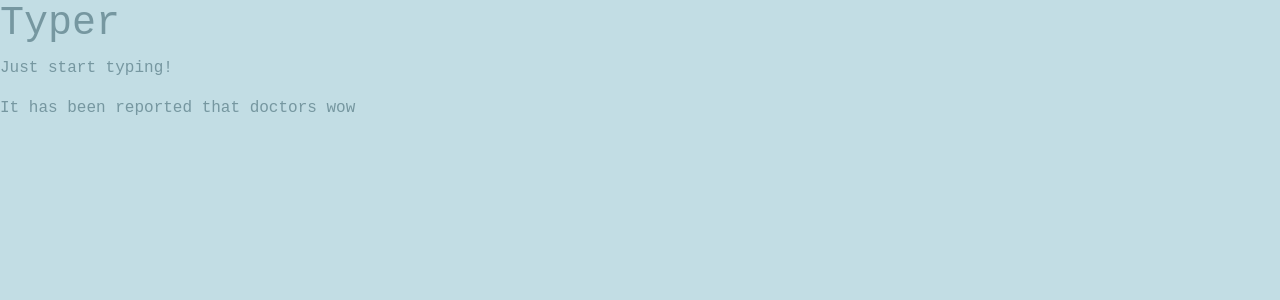
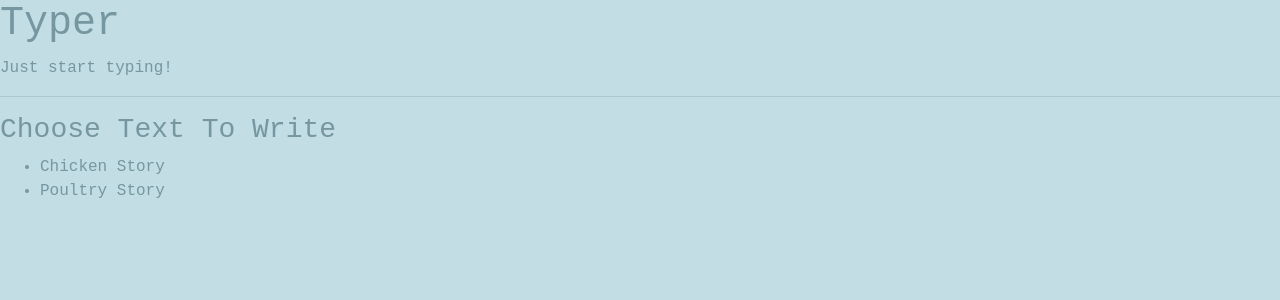
Before and after one commit to JaakkoTulkki/ddd-typist, a React app: page / in a window 1280 px wide. Shown: the top 300 px of the page. Built offline with nearby package versions, Linux system fonts and the light colour scheme.

Commit message:
Refactoring and making nicer in general.

```diff
--- a/src/index.tsx
+++ b/src/index.tsx
@@ -2,22 +2,23 @@ import React from "react";
 import ReactDOM from "react-dom";
 
 import * as styles from './scss/main.scss'
-import {Home} from "./react-app/screens/home/home";
+import {Home, TextToType} from "./react-app/screens/home/home";
+const stories = require('./texts.json');
 
-const text = 'It has been reported that doctors wow';// assessed the boys inside the cave on Saturday and drew up an priority evacuation list with the weakest to be brought out first, and the strongest to be rescued last.';
+const texts: TextToType[] = stories;
 
 const App = () =>
     <div className={styles.containerFluid}>
-        <div className={`${styles.row} ${styles.header}`}>
+        <div className={`${styles.row}`}>
             <div className={styles.col2} />
             <div className={styles.col8}>
                 <h1>
                     Typer
                 </h1>
                 <p className={`${styles.leadStyle}`}>Just start typing!</p>
-
+                <hr/>
                 <div className={`${styles.row} ${styles.writingArea}`}>
-                    <Home textToWrite={text} />
+                    <Home texts={texts} />
                 </div>
 
             </div>
--- a/src/react-app/screens/home/components/WritingArea/WritingArea.container.tsx
+++ b/src/react-app/screens/home/components/WritingArea/WritingArea.container.tsx
@@ -1,8 +1,9 @@
 import React from 'react';
 import {WritingAreaPresenter} from "./WritingArea.presenter";
+import {TextToType} from "../../home";
 
 interface WritingAreaContainerProps {
-    textToWrite: string;
+    textToWrite: TextToType;
     onKeyPress?: (event: KeyboardEvent) => void
 }
 
@@ -43,7 +44,8 @@ export class WritingAreaContainer extends React.Component<WritingAreaContainerPr
 
     render() {
         return <div>
-            <WritingAreaPresenter newKey={this.state.newKey} textToWrite={this.props.textToWrite} />
+            <h2 data-test-id="chosen-text">{this.props.textToWrite.name}</h2>
+            <WritingAreaPresenter newKey={this.state.newKey} textToWrite={this.props.textToWrite.text} />
         </div>;
     }
 }
--- a/src/react-app/screens/home/home.tsx
+++ b/src/react-app/screens/home/home.tsx
@@ -2,24 +2,49 @@ import React from 'react';
 import {WritingAreaContainer} from "./components/WritingArea/WritingArea.container";
 import styles from '../../../scss/main.scss';
 
+export interface TextToType {
+    name: string;
+    text: string;
+}
+
 interface HomeProps {
-    textToWrite: string;
+    texts: TextToType[];
 }
 
 interface HomeState {
-    chosenText: string | null;
-    texts: string[];
+    chosenText: TextToType | null;
+    texts: TextToType[];
 }
 
 export class Home extends React.Component<HomeProps, HomeState> {
-    state: HomeState = {
-        chosenText: null,
-        texts: ['123']
-    };
+    constructor(props: HomeProps) {
+        super(props);
+        this.state = {
+            chosenText: null,
+            texts: props.texts
+        };
+    }
+
     render() {
         return <div>
-            {}
-            <WritingAreaContainer textToWrite={this.props.textToWrite}/>
+            {!this.state.chosenText &&
+            <div>
+                <h3>Choose Text To Write</h3>
+                <ul data-test-id="choose-text" className=
+                    {`${appStyles.listGroup} ${appStyles.listGroupFlush}`}
+                >
+                    {this.state.texts.map(text =>
+                        <li className={`${appStyles.listGroupItem}`}
+                            onClick={() => this.setState({chosenText: text})} key={text.name}
+                        >
+                            {text.name}
+                        </li>)}
+                </ul>
+            </div>
+            }
+            {this.state.chosenText &&
+                <WritingAreaContainer textToWrite={this.state.chosenText}/>
+            }
         </div>;
     }
 }
--- a/src/scss/main.scss
+++ b/src/scss/main.scss
@@ -1,17 +1,18 @@
 @import "~bootstrap/scss/bootstrap";
 
 $teal-color: #E3BBA6;
-$black-color: #15181F;
+$bg-color: #c2dde4;
 
 body {
-  background-color: #c2dde4;
+  background-color: $bg-color;
   color: #7697a0;
   font-family: monospace;
 }
 
-.header {
-  height:   150px;
+.list-group-item {
+  background-color: $bg-color;
 }
+
 .lead-style {
   font-family: Helvetica;
   font-weight: 300;
@@ -20,7 +21,7 @@ body {
 
 .writing-area {
   font-family: monospace;
-  margin-top: 5rem;
+  margin-top: 2rem;
 }
 .text-to-write {
   color: #7697a0;
--- a/src/scss/main.scss.d.ts
+++ b/src/scss/main.scss.d.ts
@@ -1288,7 +1288,6 @@ export const textWhite50: string;
 export const textHide: string;
 export const visible: string;
 export const invisible: string;
-export const header: string;
 export const leadStyle: string;
 export const writingArea: string;
 export const textToWrite: string;
--- /dev/null
+++ b/src/texts.json
@@ -0,0 +1,7 @@
+[{
+  "name": "Chicken Story",
+  "text": "Once upon a time..."
+},{
+  "name": "Poultry Story",
+  "text": "Once upon a time a little..."
+}]
```
Also changed, not shown: 2 other files (tests, documents, lock files or other folders).
